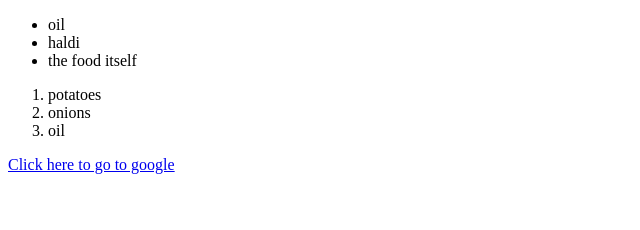
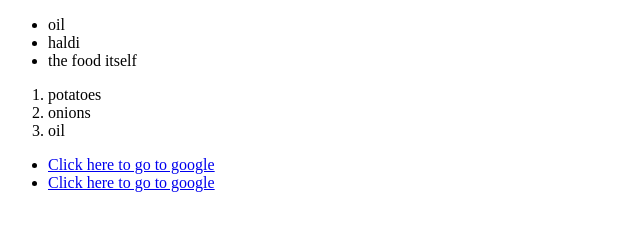
Before and after one commit to nikikalwar/frontend, a plain HTML site: page html/html_links/links.html in a window 1280 px wide. Shown: the whole page, without its empty margins (0-640 px from the left). Drawn offline with Linux system fonts and the light colour scheme.

Commit message:
html links a href

```diff
--- a/html/html_links/links.html
+++ b/html/html_links/links.html
@@ -17,6 +17,10 @@
                         <li>onions</li>
                         <li>oil</li>
                     </ol>
-                    <a href="https://www.google.com">Click here to go to google</a>
+                    <ul>
+                        <li>  <a href="https://www.google.com">Click here to go to google</a></li>
+                        <li>  <a href="https://www.google.com">Click here to go to google</a></li>
+                    </ul>
+
     </body>
 </html>
```
